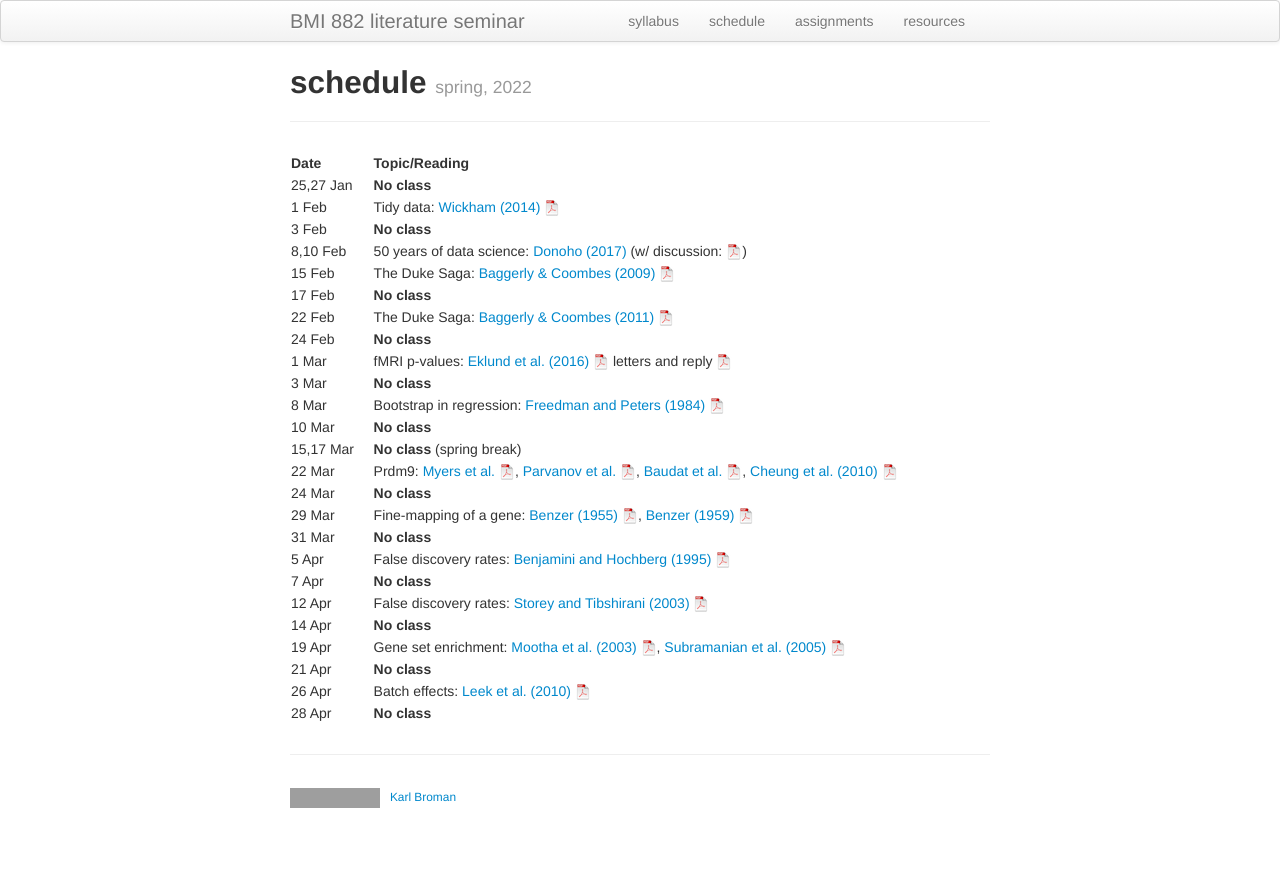
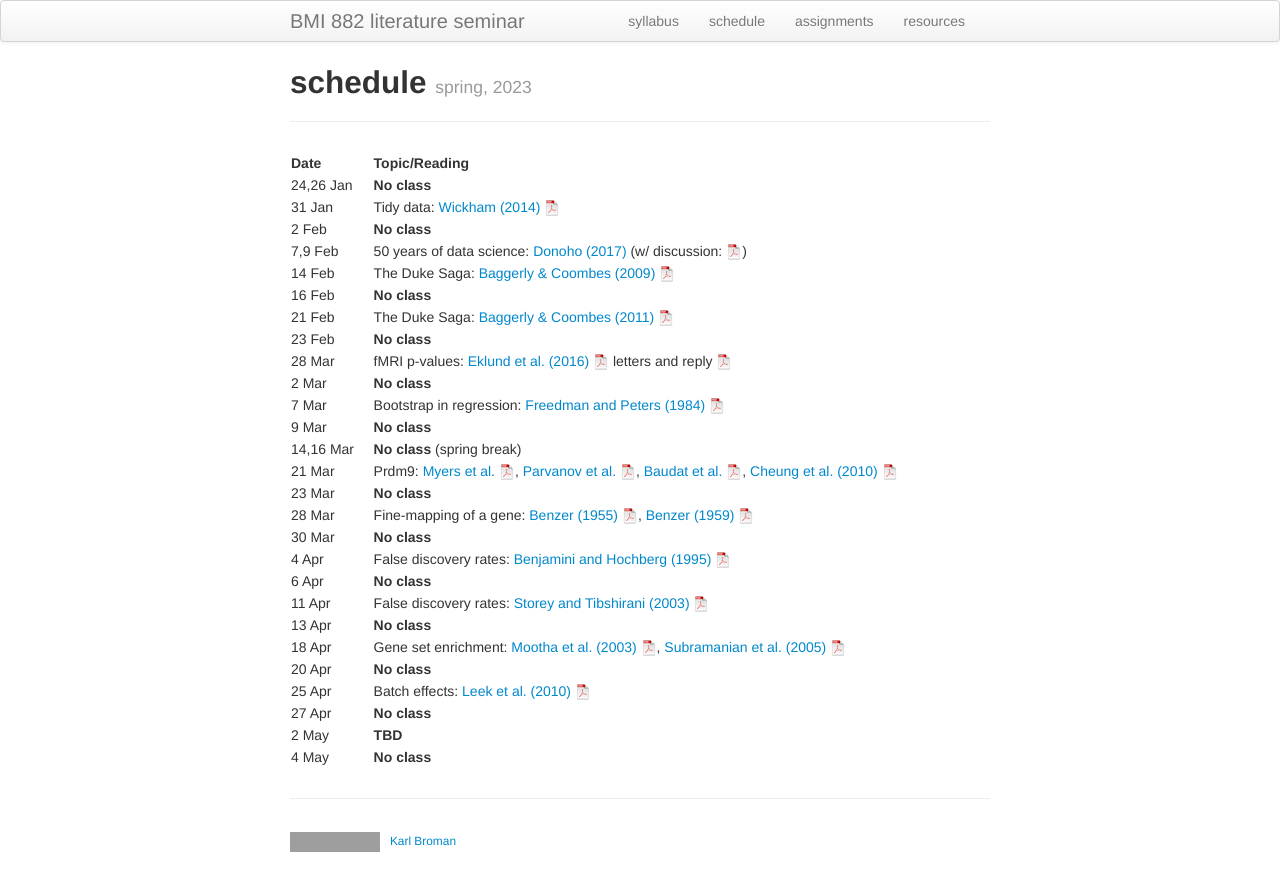
Before and after one commit to kbroman/BMI882_spring2023, a Jekyll site: the page built from schedule.md, in a window 1280 px wide. Shown: the top 891 px of the page. Built offline with Jekyll 4.4.1, drawn with Linux system fonts in a browser that asks for light colours; grey boxes are pictures that could not be loaded.

Commit message:
Revise schedule for spring 2023

```diff
--- a/schedule.md
+++ b/schedule.md
@@ -1,34 +1,36 @@
 ---
 layout: page
 title: schedule
-tagline: spring, 2022
+tagline: spring, 2023
 description: Schedule and readings for BMI 882, Biomedical data science scholarly literature
 ---
 
 | Date    | &nbsp;&nbsp;&nbsp;&nbsp;   | Topic/Reading  |
 | :------ | -- | :----- |
-| 25,27 Jan      |    | **No class** |
-| 1 Feb      |    | Tidy data: [Wickham (2014)](https://doi.org/10.18637/jss.v059.i10) [![pdf logo](icons/pdf-icon.png)](https://www.jstatsoft.org/index.php/jss/article/view/v059i10/v59i10.pdf) |
-| 3 Feb     |    | **No class** |
-| 8,10 Feb   |    | 50 years of data science: [Donoho (2017)](https://doi.org/10.1080/10618600.2017.1384734) (w/ discussion: [![pdf logo](icons/pdf-icon.png)](https://www.biostat.wisc.edu/~kbroman/blog/50_years_datasci_with_disc.pdf))
-| 15 Feb       |    | The Duke Saga: [Baggerly & Coombes (2009)](https://projecteuclid.org/euclid.aoas/1267453942) [![pdf logo](icons/pdf-icon.png)](https://projecteuclid.org/download/pdfview_1/euclid.aoas/1267453942)
-| 17 Feb      |    | **No class** |
-| 22 Feb       |    | The Duke Saga: [Baggerly & Coombes (2011)](https://academic.oup.com/clinchem/article/57/5/688/5621016) [![pdf logo](icons/pdf-icon.png)](https://academic.oup.com/clinchem/article-pdf/57/5/688/31736129/clinchem0688.pdf)
-| 24 Feb      |    | **No class** |
-| 1 Mar      |    | fMRI p-values: [Eklund et al. (2016)](https://doi.org/10.1073/pnas.1602413113) [![pdf logo](icons/pdf-icon.png)](https://www.pnas.org/content/pnas/113/28/7900.full.pdf) letters and reply [![pdf logo](icons/pdf-icon.png)](assets/eklund_disc.pdf)
-| 3 Mar      |    | **No class**
-| 8 Mar      |    | Bootstrap in regression: [Freedman and Peters (1984)](https://www.jstor.org/stable/2288341) [![pdf logo](icons/pdf-icon.png)](assets/freedman_peters_1984.pdf)
-| 10 Mar      |    | **No class** |
-| 15,17 Mar   |    | **No class** (spring break) |
-| 22 Mar       |    | Prdm9: [Myers et al.](https://doi.org/10.1126/science.1182363) [![pdf logo](icons/pdf-icon.png)](https://science.sciencemag.org/content/327/5967/876.full.pdf), [Parvanov et al.](https://doi.org/10.1126/science.1181495) [![pdf logo](icons/pdf-icon.png)](https://science.sciencemag.org/content/sci/327/5967/835.full.pdf), [Baudat et al.](https://doi.org/10.1126/science.1183439) [![pdf logo](icons/pdf-icon.png)](https://science.sciencemag.org/content/327/5967/836.full.pdf), [Cheung et al. (2010)](https://doi.org/10.1126/science.1187155) [![pdf logo](icons/pdf-icon.png)](https://science.sciencemag.org/content/sci/327/5967/791.full.pdf)
-| 24 Mar       |    | **No class** |
-| 29 Mar      |    | Fine-mapping of a gene: [Benzer (1955)](https://doi.org/10.1073/pnas.41.6.344) [![pdf logo](icons/pdf-icon.png)](https://www.pnas.org/content/pnas/41/6/344.full.pdf), [Benzer (1959)](https://doi.org/10.1073/pnas.45.11.1607) [![pdf logo](icons/pdf-icon.png)](https://www.pnas.org/content/pnas/45/11/1607.full.pdf)
-| 31 Mar      |    | **No class** |
-| 5 Apr      |    | False discovery rates: [Benjamini and Hochberg (1995)](https://doi.org/10.1111/j.2517-6161.1995.tb02031.x) [![pdf logo](icons/pdf-icon.png)](http://bit.ly/32ovGFh)
-| 7 Apr       |    | **No class**        |
-| 12 Apr      |    | False discovery rates: [Storey and Tibshirani (2003)](https://doi.org/10.1073/pnas.1530509100) [![pdf logo](icons/pdf-icon.png)](https://www.pnas.org/content/pnas/100/16/9440.full.pdf)
-| 14 Apr      |    | **No class**        |
-| 19 Apr      |    | Gene set enrichment: [Mootha et al. (2003)](https://doi.org/10.1038/ng1180) [![pdf logo](icons/pdf-icon.png)](assets/mootha2003.pdf), [Subramanian et al. (2005)](https://doi.org/10.1073/pnas.0506580102) [![pdf logo](icons/pdf-icon.png)](https://www.pnas.org/content/pnas/102/43/15545.full.pdf)
-| 21 Apr      |    | **No class**        |
-| 26 Apr      |    | Batch effects: [Leek et al. (2010)](https://doi.org/10.1038/nrg2825) [![pdf logo](icons/pdf-icon.png)](https://www.nature.com/articles/nrg2825.pdf)
-| 28 Apr      |    | **No class** |
+| 24,26 Jan      |    | **No class** |
+| 31 Jan      |    | Tidy data: [Wickham (2014)](https://doi.org/10.18637/jss.v059.i10) [![pdf logo](icons/pdf-icon.png)](https://www.jstatsoft.org/index.php/jss/article/view/v059i10/v59i10.pdf) |
+| 2 Feb     |    | **No class** |
+| 7,9 Feb   |    | 50 years of data science: [Donoho (2017)](https://doi.org/10.1080/10618600.2017.1384734) (w/ discussion: [![pdf logo](icons/pdf-icon.png)](https://www.biostat.wisc.edu/~kbroman/blog/50_years_datasci_with_disc.pdf))
+| 14 Feb       |    | The Duke Saga: [Baggerly & Coombes (2009)](https://projecteuclid.org/euclid.aoas/1267453942) [![pdf logo](icons/pdf-icon.png)](https://projecteuclid.org/download/pdfview_1/euclid.aoas/1267453942)
+| 16 Feb      |    | **No class** |
+| 21 Feb       |    | The Duke Saga: [Baggerly & Coombes (2011)](https://academic.oup.com/clinchem/article/57/5/688/5621016) [![pdf logo](icons/pdf-icon.png)](https://academic.oup.com/clinchem/article-pdf/57/5/688/31736129/clinchem0688.pdf)
+| 23 Feb      |    | **No class** |
+| 28 Mar      |    | fMRI p-values: [Eklund et al. (2016)](https://doi.org/10.1073/pnas.1602413113) [![pdf logo](icons/pdf-icon.png)](https://www.pnas.org/content/pnas/113/28/7900.full.pdf) letters and reply [![pdf logo](icons/pdf-icon.png)](assets/eklund_disc.pdf)
+| 2 Mar      |    | **No class**
+| 7 Mar      |    | Bootstrap in regression: [Freedman and Peters (1984)](https://www.jstor.org/stable/2288341) [![pdf logo](icons/pdf-icon.png)](assets/freedman_peters_1984.pdf)
+| 9 Mar      |    | **No class** |
+| 14,16 Mar   |    | **No class** (spring break) |
+| 21 Mar       |    | Prdm9: [Myers et al.](https://doi.org/10.1126/science.1182363) [![pdf logo](icons/pdf-icon.png)](https://science.sciencemag.org/content/327/5967/876.full.pdf), [Parvanov et al.](https://doi.org/10.1126/science.1181495) [![pdf logo](icons/pdf-icon.png)](https://science.sciencemag.org/content/sci/327/5967/835.full.pdf), [Baudat et al.](https://doi.org/10.1126/science.1183439) [![pdf logo](icons/pdf-icon.png)](https://science.sciencemag.org/content/327/5967/836.full.pdf), [Cheung et al. (2010)](https://doi.org/10.1126/science.1187155) [![pdf logo](icons/pdf-icon.png)](https://science.sciencemag.org/content/sci/327/5967/791.full.pdf)
+| 23 Mar       |    | **No class** |
+| 28 Mar      |    | Fine-mapping of a gene: [Benzer (1955)](https://doi.org/10.1073/pnas.41.6.344) [![pdf logo](icons/pdf-icon.png)](https://www.pnas.org/content/pnas/41/6/344.full.pdf), [Benzer (1959)](https://doi.org/10.1073/pnas.45.11.1607) [![pdf logo](icons/pdf-icon.png)](https://www.pnas.org/content/pnas/45/11/1607.full.pdf)
+| 30 Mar      |    | **No class** |
+| 4 Apr      |    | False discovery rates: [Benjamini and Hochberg (1995)](https://doi.org/10.1111/j.2517-6161.1995.tb02031.x) [![pdf logo](icons/pdf-icon.png)](http://bit.ly/32ovGFh)
+| 6 Apr       |    | **No class**        |
+| 11 Apr      |    | False discovery rates: [Storey and Tibshirani (2003)](https://doi.org/10.1073/pnas.1530509100) [![pdf logo](icons/pdf-icon.png)](https://www.pnas.org/content/pnas/100/16/9440.full.pdf)
+| 13 Apr      |    | **No class**        |
+| 18 Apr      |    | Gene set enrichment: [Mootha et al. (2003)](https://doi.org/10.1038/ng1180) [![pdf logo](icons/pdf-icon.png)](assets/mootha2003.pdf), [Subramanian et al. (2005)](https://doi.org/10.1073/pnas.0506580102) [![pdf logo](icons/pdf-icon.png)](https://www.pnas.org/content/pnas/102/43/15545.full.pdf)
+| 20 Apr      |    | **No class**        |
+| 25 Apr      |    | Batch effects: [Leek et al. (2010)](https://doi.org/10.1038/nrg2825) [![pdf logo](icons/pdf-icon.png)](https://www.nature.com/articles/nrg2825.pdf)
+| 27 Apr      |    | **No class** |
+| 2 May       |    | **TBD**      |
+| 4 May       |    | **No class** |
```
